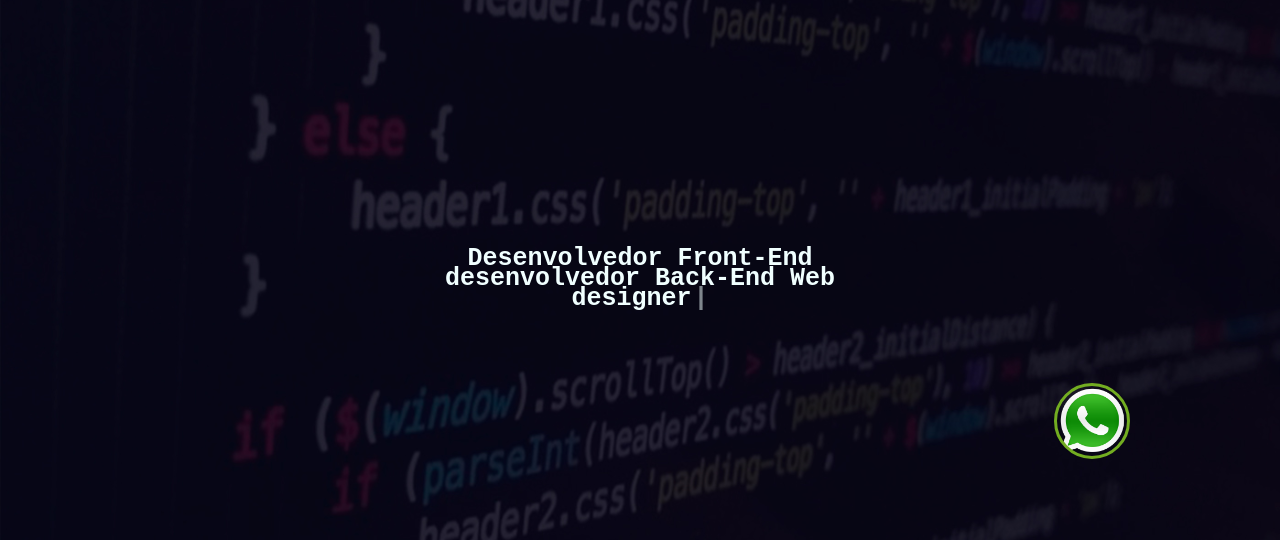
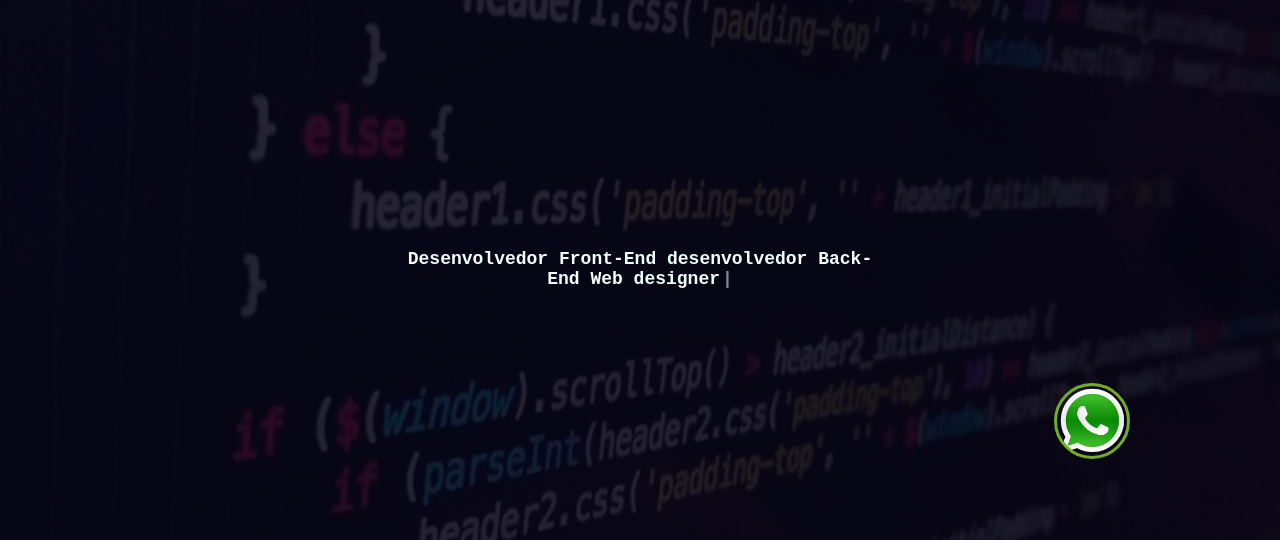
Before and after one commit to erickpoleto/erickpoleto.github.io, a plain HTML site: page index.html in a window 1280 px wide. Shown: the part 241-781 px from the top of the page. Drawn offline with Linux system fonts and the light colour scheme.

Commit message:
personal web

```diff
--- a/css/style.css
+++ b/css/style.css
@@ -51,6 +51,7 @@ b {
     font-weight: bold;
     font-size: 18px;
     line-height: 20px;
+    width: 70%;
     /* overflow: hidden; Ensures the content is not revealed until the animation
     border-right: 2px solid white; The typwriter cursor
     white-space: pre; Keeps the content on a single line
--- a/index.html
+++ b/index.html
@@ -16,7 +16,7 @@
     <header>
         <h1 class="titulo__principal">Erick <b>Poleto</b></h1>
         <div class="caixa__principal__type">
-            <p class="typewriter" style="color: azure; font-size: 25px;">Desenvolvedor Front-End
+            <p class="typewriter" style="color: azure;">Desenvolvedor Front-End
             desenvolvedor Back-End
             Web designer</p>
         </div>
```
